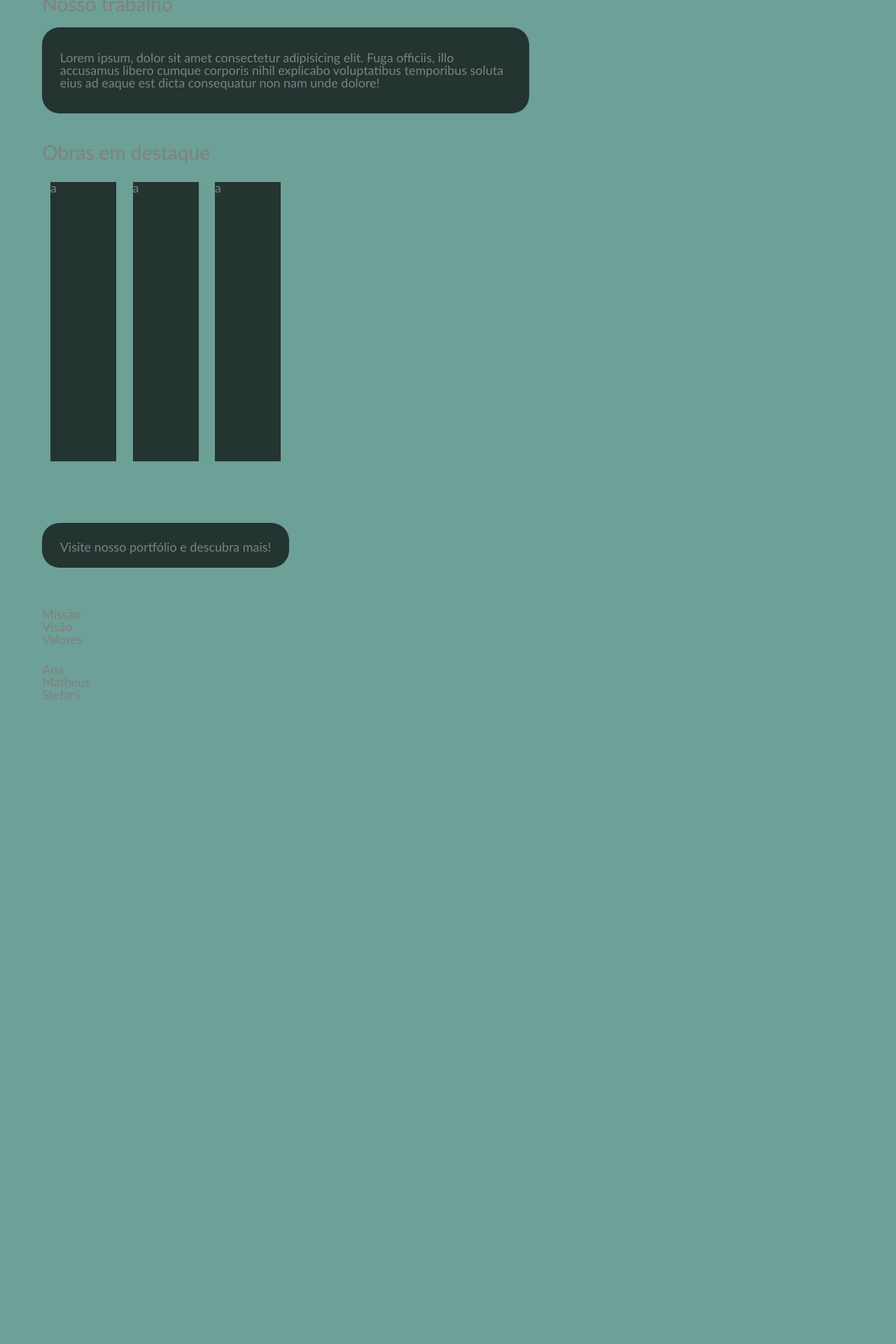
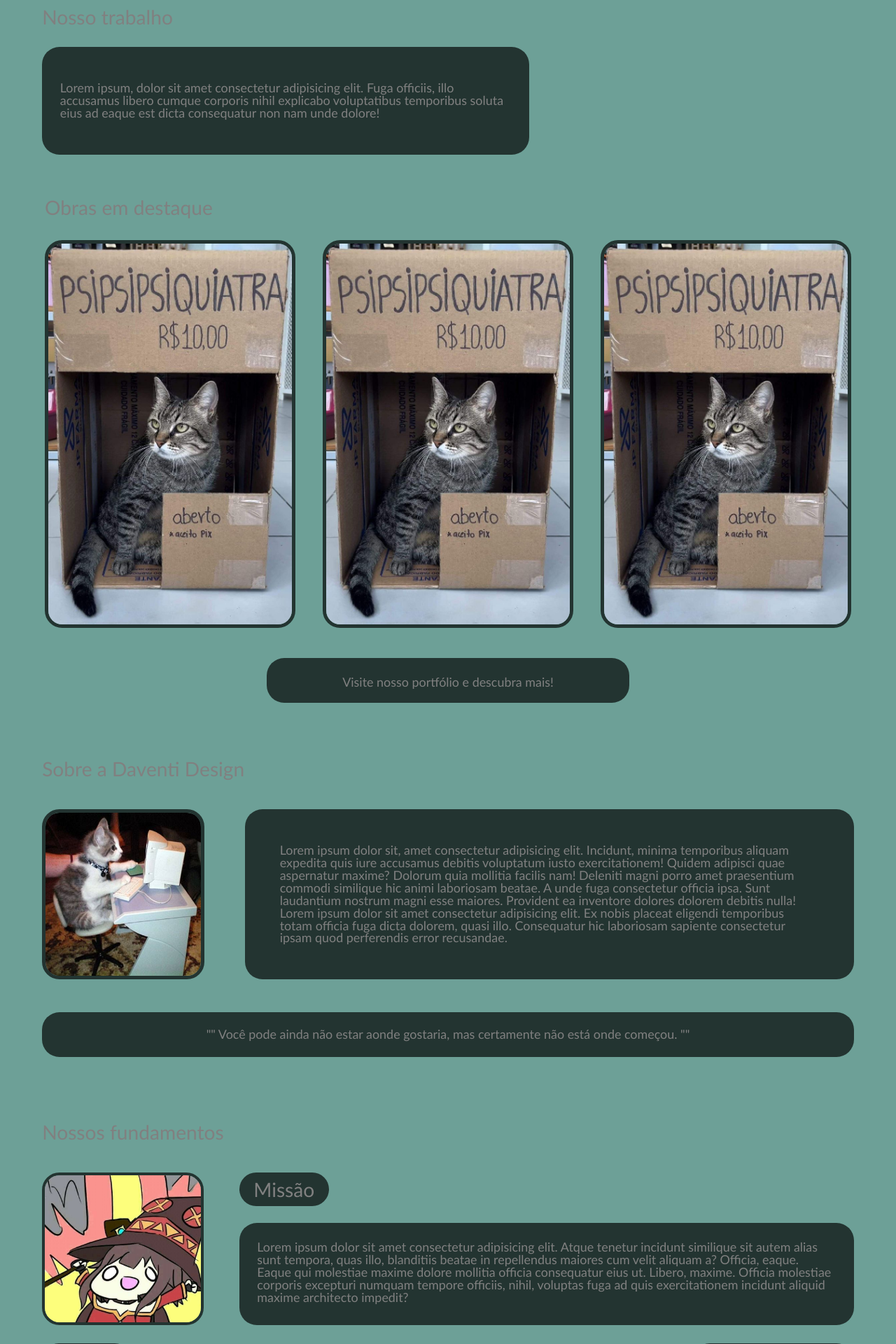
Before and after one commit to IMatheusG/Daventi.design, a PHP site: page /guest_landing_page.html in a window 1280 px wide. Shown: the part 840-2760 px from the top of the page at 70% size. Before the commit the page ends 1839 px from the top, so only its background shows below. Run offline with PHP 8.4, Linux system fonts and the light colour scheme.

Commit message:
Área central da landing page quase pronta

```diff
--- a/css/estilo_guest.css
+++ b/css/estilo_guest.css
@@ -1,3 +1,7 @@
+* {
+  box-sizing: border-box;
+}
+
 body {
   background-color: #6DA097;
   color: gray;
@@ -5,13 +9,7 @@ body {
   font-family: "Trebuchet MS", "Lucida Sans Unicode", "Lucida Grande", "Lucida Sans", Arial, sans-serif;
 }
 
-content {
-  position: absolute;
-  top: 100%;
-}
-
 section {
-  margin-top: 2vw;
   margin-left: 4.7vw;
   margin-right: 4.7vw;
 }
@@ -21,6 +19,7 @@ h2 {
 }
 
 header {
+  visibility: hidden;
   position: fixed;
   top: 0%;
   left: 0%;
@@ -30,23 +29,28 @@ header {
 }
 
 .guest_img_fundo {
-  position: absolute;
-  top: 10%;
-  width: 100%;
-  height: 90%;
+  display: grid;
+  grid-template-rows: auto;
+  background-color: red;
+  height: 100vh;
+}
+
+.vazio {
+  height: 10vh;
 }
 
 .guest_img_fundo img {
   width: 100%;
-  height: 100%;
+  height: 90vh;
   background-color: #8BCCC1;
 }
 
 .guest_nosso_trabalho {
+  margin-top: 5vh;
   display: grid;
   grid-template-rows: 1fr 80%;
   width: auto;
-  height: 15vw;
+  height: 30vh;
   align-items: center;
   justify-content: left;
 }
@@ -65,32 +69,208 @@ header {
 }
 
 .guest_obras_destaque {
+  margin-top: 5vh;
   display: grid;
-  grid-template-rows: 7% 1fr 15%;
-  width: 1000px;
-  height: 50vw;
-  justify-content: left;
+  grid-template-rows: 7.5vh 1fr 18vh;
+  width: auto;
+  justify-content: center;
+  align-items: center;
+}
+
+.guest_obras_destaque h2 {
+  margin-top: -2.5%;
 }
 
 .guest_obras {
   display: grid;
   grid-template-columns: repeat(3, 1fr);
+  width: 90vw;
+  height: auto;
+  gap: 3vw;
+  text-align: center;
 }
 
 .guest_obra {
-  margin: 10%;
-  width: 80%;
-  height: 80%;
-  background-color: #233431;
+  display: flex;
+  height: 70vh;
+  width: 100%;
+  align-items: center;
+  justify-content: center;
+}
+
+.guest_obra img {
+  display: flex;
+  max-width: 100%;
+  max-height: 100%;
+  align-items: center;
+  justify-content: center;
+  border-radius: 25px;
+  border: 5px solid #233431;
 }
 
 .guest_cta {
   height: 5vw;
-  width: 100%;
+  width: 45%;
   border-radius: 25px;
   background-color: #233431;
+  text-align: center;
+  margin-left: auto;
+  margin-right: auto;
 }
 
 .guest_cta p {
   margin: 2vw;
+}
+
+.guest_sobre {
+  margin-top: 5vh;
+  display: grid;
+  grid-template-rows: 9vh 1fr 18vh;
+}
+
+.guest_daventi {
+  display: grid;
+  grid-template-columns: 20% 1fr;
+  gap: 4.5vw;
+  align-items: center;
+}
+
+.guest_daventi img {
+  border: 5px solid #233431;
+  border-radius: 25px;
+  width: 100%;
+  height: 100%;
+}
+
+.guest_daventi .guest_texto {
+  height: 100%;
+  background-color: #233431;
+  border-radius: 25px;
+  padding: 50px;
+  align-items: center;
+}
+
+.guest_frase {
+  display: flex;
+  background-color: #233431;
+  margin: 4% 0% 2% 0%;
+  height: 5vw;
+  align-items: center;
+  justify-content: center;
+  border-radius: 25px;
+}
+
+.guest_fundamentos {
+  margin-top: 7.5vh;
+  display: grid;
+  grid-template-rows: 9vh 1fr;
+}
+
+.guest_cards_fundamentos {
+  display: grid;
+  grid-template-rows: auto;
+  gap: 2vw;
+}
+
+.guest_mvv {
+  display: grid;
+  grid-template-columns: 18vw 1fr;
+}
+
+.guest_mvv_mid {
+  display: grid;
+  grid-template-columns: 1fr 18vw;
+}
+
+.guest_mvv_mid .guest_mvv_desc {
+  margin-left: 0px;
+  margin-right: 4vw;
+}
+
+.guest_mvv_mid .guest_foto img {
+  width: 100%;
+  height: 100%;
+  border-radius: 25px;
+  border: 4px solid #233431;
+}
+
+.guest_foto {
+  height: 17vw;
+}
+
+.guest_mvv .guest_foto img {
+  width: 100%;
+  height: 100%;
+  border-radius: 25px;
+  border: 4px solid #233431;
+}
+
+.guest_mvv_desc {
+  display: grid;
+  grid-template-rows: 6vh 1fr;
+  margin-left: 4vw;
+}
+
+.guest_mvv_desc .guest_nome {
+  background-color: #233431;
+  border-radius: 25px;
+  width: 10vw;
+  display: flex;
+  justify-content: center;
+  align-items: center;
+}
+
+.guest_mvv_desc .guest_desc {
+  background-color: #233431;
+  border-radius: 25px;
+  margin-top: 3vh;
+  padding: 2vw;
+}
+
+.guest_equipe {
+  margin-top: 7.5vh;
+  display: grid;
+  grid-template-rows: 9vh 1fr;
+}
+
+.guest_cards {
+  display: grid;
+  grid-template-columns: repeat(3, 1fr);
+  gap: 10vw;
+  margin-left: 3vw;
+  margin-right: 3vw;
+}
+
+.guest_card {
+  display: grid;
+  grid-template-rows: 5vh 20vw 1fr;
+}
+
+.guest_card .guest_nome {
+  background-color: #233431;
+  width: 75%;
+  border: #233431;
+  border-radius: 15px;
+  border-bottom-left-radius: 0px;
+  border-bottom-right-radius: 0px;
+  display: flex;
+  justify-content: left;
+  padding-top: 1.2vh;
+  text-indent: 1vw;
+  font-size: 24px;
+}
+
+.guest_icon img {
+  width: 100%;
+  height: 100%;
+  border-radius: 25px;
+  border: 5px solid #233431;
+  border-top-left-radius: 0px;
+}
+
+.guest_card .guest_texto {
+  margin-top: 5vh;
+  background-color: #233431;
+  border-radius: 25px;
+  padding: 2.4vw;
 }/*# sourceMappingURL=estilo_guest.css.map */
--- a/guest_landing_page.html
+++ b/guest_landing_page.html
@@ -9,9 +9,12 @@
     </head>
     <body>
         <div class="guest_img_fundo">
-            <img src="./src/cat3.jpg">
+            <div class="vazio">
+
             </div>
-        <content>
+            <img src="./src/gato_apenas.jpg">
+        </div>
+        <main>
             <section class="guest_nosso_trabalho">
                 <h2>
                     Nosso trabalho
@@ -28,13 +31,13 @@
                 </h2>
                 <div class="guest_obras">
                     <div class="guest_obra">
-                        a
+                        <img src="./src/cat4.png">
                     </div>
                     <div class="guest_obra">
-                        a
+                        <img src="./src/cat4.png">
                     </div>
                     <div class="guest_obra">
-                        a
+                        <img src="./src/cat4.png">
                     </div>
                 </div>
                 <div class="guest_cta">
@@ -44,82 +47,130 @@
                 </div>
             </section>
             <section class="guest_sobre">
-                <div class="guest_logo">
-
+                <h2>
+                    Sobre a Daventi Design
+                </h2>
+                <div class="guest_daventi">
+                    <img src="./src/cat.jpg">
+                    <div class="guest_texto">
+                        Lorem ipsum dolor sit, amet consectetur adipisicing elit. Incidunt, minima temporibus aliquam expedita quis iure accusamus debitis voluptatum iusto exercitationem! Quidem adipisci quae aspernatur maxime? Dolorum quia mollitia facilis nam!
+                        Deleniti magni porro amet praesentium commodi similique hic animi laboriosam beatae. A unde fuga consectetur officia ipsa. Sunt laudantium nostrum magni esse maiores. Provident ea inventore dolores dolorem debitis nulla!
+                        Lorem ipsum dolor sit amet consectetur adipisicing elit. Ex nobis placeat eligendi temporibus totam officia fuga dicta dolorem, quasi illo. Consequatur hic laboriosam sapiente consectetur ipsam quod perferendis error recusandae.
                     </div>
-                <div class="guest_texto">
-
                 </div>
                 <div class="guest_frase">
-
+                    "" Você pode ainda não estar aonde gostaria, mas certamente não está onde começou. ""
                 </div>
             </section>
+
             <section class="guest_fundamentos">
-                <div class="guest_card">
-                    <div class="guest_icon">
-                        <div class="guest_texto">
+                <h2>
+                    Nossos fundamentos
+                </h2>
+                <div class="guest_cards_fundamentos">
+                    <div class="guest_mvv">
+                        <div class="guest_foto">
+                            <img src="./src/megumini.png" >
+                        </div>
+                        <div class="guest_mvv_desc">
+                            <div class="guest_nome">
+                                <h2>
                                     Missão
+                                </h2>
+                            </div>
+                            <div class="guest_desc">
+                                Lorem ipsum dolor sit amet consectetur adipisicing elit. Atque tenetur incidunt similique sit autem alias sunt tempora, quas illo, blanditiis beatae in repellendus maiores cum velit aliquam a? Officia, eaque.
+                                Eaque qui molestiae maxime dolore mollitia officia consequatur eius ut. Libero, maxime. Officia molestiae corporis excepturi numquam tempore officiis, nihil, voluptas fuga ad quis exercitationem incidunt aliquid maxime architecto impedit?
                             </div>
                         </div>
                     </div>
-                <div class="guest_card">
-                    <div class="guest_icon">
-                        <div class="guest_texto">
+                    <div class="guest_mvv_mid">
+                        <div class="guest_mvv_desc">
+                            <div class="guest_nome">
+                                <h2>
                                     Visão
+                                </h2>
+                            </div>
+                            <div class="guest_desc">
+                                Lorem ipsum dolor sit amet consectetur adipisicing elit. Atque tenetur incidunt similique sit autem alias sunt tempora, quas illo, blanditiis beatae in repellendus maiores cum velit aliquam a? Officia, eaque.
+                                Eaque qui molestiae maxime dolore mollitia officia consequatur eius ut. Libero, maxime. Officia molestiae corporis excepturi numquam tempore officiis, nihil, voluptas fuga ad quis exercitationem incidunt aliquid maxime architecto impedit?
                             </div>
                         </div>
+                        <div class="guest_foto">
+                            <img src="./src/megumini.png" >
                         </div>
-                <div class="guest_card">
-                    <div class="guest_icon">
-                        <div class="guest_texto">
+                    </div>
+                    <div class="guest_mvv">
+                        <div class="guest_foto">
+                            <img src="./src/megumini.png" >
+                        </div>
+                        <div class="guest_mvv_desc">
+                            <div class="guest_nome">
+                                <h2>
                                     Valores
+                                </h2>
+                            </div>
+                            <div class="guest_desc">
+                                Lorem ipsum dolor sit amet consectetur adipisicing elit. Atque tenetur incidunt similique sit autem alias sunt tempora, quas illo, blanditiis beatae in repellendus maiores cum velit aliquam a? Officia, eaque.
+                                Eaque qui molestiae maxime dolore mollitia officia consequatur eius ut. Libero, maxime. Officia molestiae corporis excepturi numquam tempore officiis, nihil, voluptas fuga ad quis exercitationem incidunt aliquid maxime architecto impedit?
+                            </div>
                         </div>
                     </div>
                 </div>
             </section>
+
             <section class="guest_equipe">
-                <div class="integrante">
-                    <div class="foto">
-
-                    </div>
-                    <div class="nome">
+                <h2>
+                    Conheça a equipe
+                </h2>
+                <div class="guest_cards">
+                    <div class="guest_card">
+                        <div class="guest_nome">
                             Ana
                         </div>
-                    <div class="descricao">
-
+                        <div class="guest_icon">
+                            <img src="./src/megumini.png">
+                        </div>
+                        <div class="guest_texto">
+                            Lorem ipsum dolor sit amet consectetur adipisicing elit. Commodi explicabo voluptatum atque, delectus sunt omnis officiis eos inventore cumque iste pariatur quisquam, vitae esse beatae ipsam consequuntur. Voluptatem, soluta voluptatum.
+                            Iste consectetur eius quibusdam praesentium tenetur distinctio. Consequuntur delectus consectetur harum quod id tempora,
                         </div>
                     </div>
-                <div class="integrante">
-                    <div class="foto">
-
-                    </div>
-                    <div class="nome">
+                    <div class="guest_card">
+                        <div class="guest_nome">
                             Matheus
                         </div>
-                    <div class="descricao">
-
+                        <div class="guest_icon">
+                            <img src="./src/megumini.png">
+                        </div>
+                        <div class="guest_texto">
+                            Lorem ipsum dolor sit amet consectetur adipisicing elit. Commodi explicabo voluptatum atque, delectus sunt omnis officiis eos inventore cumque iste pariatur quisquam, vitae esse beatae ipsam consequuntur. Voluptatem, soluta voluptatum.
+                            Iste consectetur eius quibusdam praesentium tenetur distinctio. Consequuntur delectus consectetur harum quod id tempora,
                         </div>
                     </div>
-                <div class="integrante">
-                    <div class="foto">
-
-                    </div>
-                    <div class="nome">
+                    <div class="guest_card">
+                        <div class="guest_nome">
                             Stefani
                         </div>
-                    <div class="descricao">
-
+                        <div class="guest_icon">
+                            <img src="./src/megumini.png">
+                        </div>
+                        <div class="guest_texto">
+                            Lorem ipsum dolor sit amet consectetur adipisicing elit. Commodi explicabo voluptatum atque, delectus sunt omnis officiis eos inventore cumque iste pariatur quisquam, vitae esse beatae ipsam consequuntur. Voluptatem, soluta voluptatum.
+                            Iste consectetur eius quibusdam praesentium tenetur distinctio. Consequuntur delectus consectetur harum quod id tempora,
+                        </div>
                     </div>
                 </div>
             </section>
-        </content>
+
+        </main>
         <header>
             <div class="guest_menu">
                 asd
             </div>
         </header>
         <footer>
-
+            a
         </footer>
     </body>
 </html>
```
Also changed, not shown: src/cat.jpg (added), src/cat4.png (added), src/gato_apenas.jpg (added), src/megumini.png (added). Lines whose indentation alone changed are shown as unchanged.
